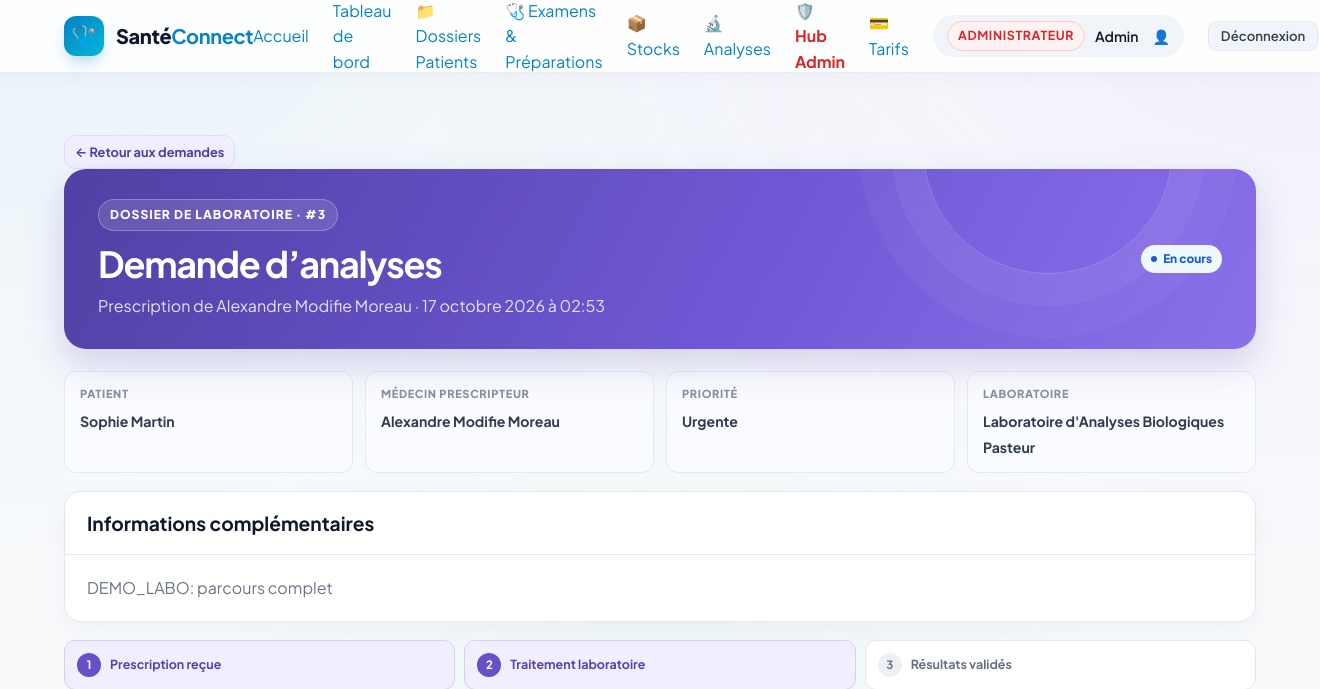
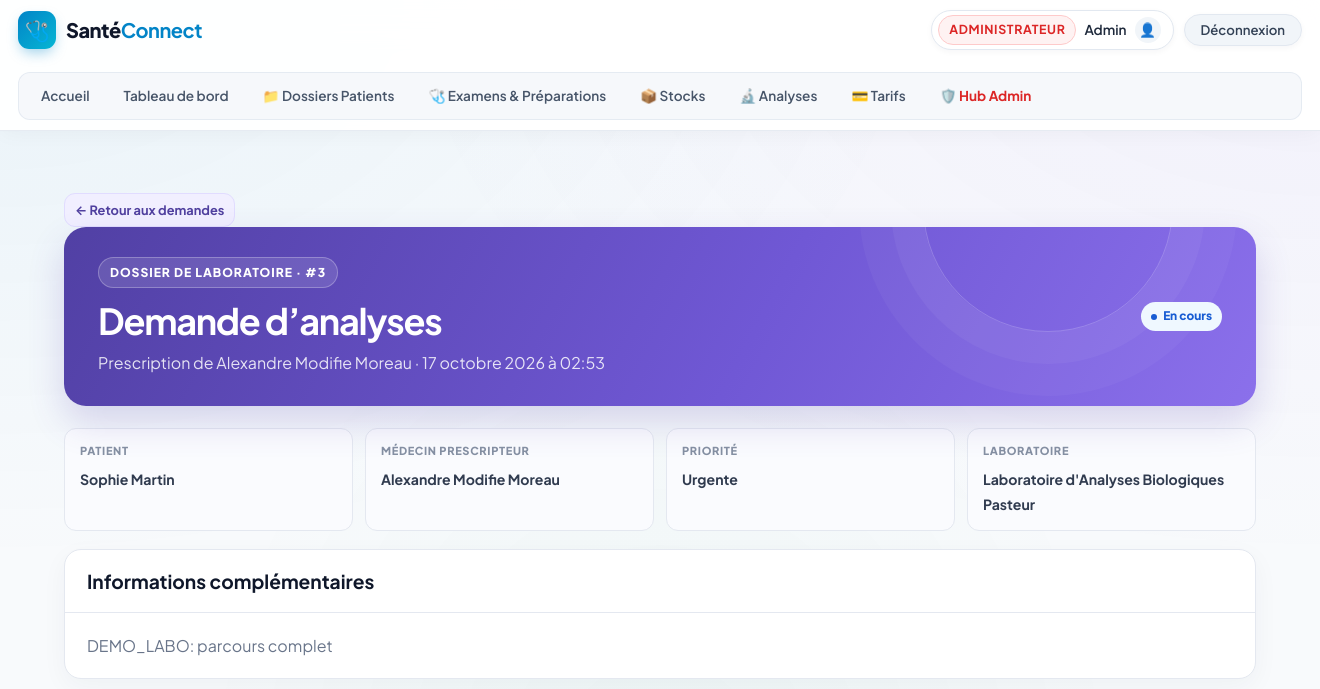
Before and after one commit to azizlaribii/Django_Python, a Django app: page /laboratoire/demandes/3/ in a window 1320 px wide. Shown: the top 689 px of the page. Run offline with Django 5.2, Linux system fonts and the light colour scheme; a user stored in the database is signed in; data comes from the database, SQL or seed files in the repository; both versions use the stored data as it was after the commit; data that the repository does not hold is empty.

Commit message:
style(navbar): ajustement et présentation moderne et responsive de la navbar supérieure

```diff
--- a/static/css/style.css
+++ b/static/css/style.css
@@ -110,77 +110,246 @@ a:hover {
 }
 
 
-/* Navbar */
+/* ==========================================================================
+   NAVBAR - MODERN MEDICAL GLASSMORPHISM & RESPONSIVE LAYOUT
+   ========================================================================== */
 .navbar {
   position: sticky;
   top: 0;
-  z-index: 100;
-  background: rgba(255, 255, 255, 0.88);
-  backdrop-filter: blur(16px);
-  -webkit-backdrop-filter: blur(16px);
-  border-bottom: 1px solid rgba(226, 232, 240, 0.8);
-  box-shadow: 0 4px 20px rgba(15, 23, 42, 0.03);
+  z-index: 1000;
+  background: rgba(255, 255, 255, 0.94);
+  backdrop-filter: blur(20px);
+  -webkit-backdrop-filter: blur(20px);
+  border-bottom: 1px solid rgba(226, 232, 240, 0.85);
+  box-shadow: 0 4px 20px -2px rgba(15, 23, 42, 0.04);
+  transition: all 0.3s ease;
 }
 
 .navbar-inner {
   display: flex;
   align-items: center;
   justify-content: space-between;
-  height: 72px;
+  max-width: 1540px;
+  width: 100%;
+  margin: 0 auto;
+  padding: 0 24px;
+  min-height: 68px;
+  gap: 16px;
+}
+
+/* Brand Section */
+.navbar-brand-section {
+  display: flex;
+  align-items: center;
+  flex-shrink: 0;
 }
 
 .logo-brand {
-  display: flex;
+  display: inline-flex;
   align-items: center;
-  gap: 12px;
+  gap: 10px;
   font-size: 1.25rem;
   font-weight: 800;
   color: #0f172a;
-  letter-spacing: -0.02em;
+  letter-spacing: -0.025em;
+  text-decoration: none;
+  transition: transform 0.2s ease;
+}
+
+.logo-brand:hover {
+  transform: translateY(-1px);
 }
 
 .logo-icon {
-  width: 40px;
-  height: 40px;
-  border-radius: 12px;
+  width: 38px;
+  height: 38px;
+  border-radius: 11px;
   background: linear-gradient(135deg, #0284c7 0%, #06b6d4 100%);
   display: flex;
   align-items: center;
   justify-content: center;
   color: white;
-  font-size: 1.3rem;
-  box-shadow: 0 8px 16px -4px rgba(2, 132, 199, 0.35);
+  font-size: 1.25rem;
+  box-shadow: 0 6px 14px -3px rgba(2, 132, 199, 0.4);
 }
 
+.logo-text {
+  font-family: var(--font-main);
+  font-weight: 800;
+  color: #0f172a;
+}
+
+/* Central Nav Links */
 .nav-links {
   display: flex;
   align-items: center;
-  gap: 24px;
+  gap: 6px;
   list-style: none;
+  margin: 0;
+  padding: 4px;
+  background: rgba(241, 245, 249, 0.65);
+  border: 1px solid rgba(226, 232, 240, 0.8);
+  border-radius: 9999px;
+  overflow-x: auto;
+  scrollbar-width: none;
 }
 
-.nav-item a {
-  font-weight: 600;
-  color: var(--text-muted);
-  font-size: 0.95rem;
-  padding: 8px 14px;
-  border-radius: var(--radius-sm);
+.nav-links::-webkit-scrollbar {
+  display: none;
 }
 
-.nav-item a:hover {
+.nav-item-link {
+  display: inline-flex;
+  align-items: center;
+  gap: 6px;
+  font-size: 0.85rem;
+  font-weight: 600;
+  color: #475569;
+  padding: 7px 13px;
+  border-radius: 9999px;
+  text-decoration: none;
+  white-space: nowrap;
+  border: 1px solid transparent;
+  transition: all 0.2s cubic-bezier(0.16, 1, 0.3, 1);
+  line-height: 1.3;
+}
+
+.nav-item-link:hover {
   color: var(--primary);
-  background: var(--primary-light);
+  background: #ffffff;
+  border-color: rgba(2, 132, 199, 0.2);
+  box-shadow: 0 2px 8px rgba(15, 23, 42, 0.04);
+  transform: translateY(-1px);
+}
+
+/* Module Accents */
+.nav-item-link#nav-dossiers:hover {
+  color: #0284c7;
+  border-color: #bae6fd;
+}
+
+.nav-item-link#nav-examens:hover {
+  color: #0284c7;
+  border-color: #bae6fd;
+}
+
+.nav-item-link#nav-laboratoire:hover {
+  color: #7c3aed;
+  border-color: #ddd6fe;
+}
+
+.nav-item-link#nav-stock:hover {
+  color: #d97706;
+  border-color: #fde68a;
+}
+
+.nav-item-link.nav-item-admin {
+  color: #dc2626 !important;
+  font-weight: 700 !important;
+}
+
+.nav-item-link.nav-item-admin:hover {
+  background: #fef2f2 !important;
+  border-color: #fecaca !important;
+  color: #b91c1c !important;
+}
+
+/* Right User Actions Area */
+.navbar-user-actions {
+  display: flex;
+  align-items: center;
+  gap: 10px;
+  flex-shrink: 0;
 }
 
 .nav-user-badge {
-  display: flex;
+  display: inline-flex;
   align-items: center;
-  gap: 10px;
+  gap: 8px;
+  background: #ffffff;
+  border: 1px solid #e2e8f0;
+  padding: 4px 12px 4px 6px;
+  border-radius: 9999px;
+  box-shadow: 0 2px 6px rgba(15, 23, 42, 0.04);
+  font-size: 0.85rem;
+  font-weight: 600;
+  color: #1e293b;
+}
+
+.nav-user-name {
+  max-width: 140px;
+  overflow: hidden;
+  text-overflow: ellipsis;
+  white-space: nowrap;
+}
+
+.nav-profile-icon {
+  display: inline-flex;
+  align-items: center;
+  justify-content: center;
+  width: 26px;
+  height: 26px;
+  border-radius: 50%;
   background: #f1f5f9;
-  padding: 6px 14px;
-  border-radius: var(--radius-full);
-  font-size: 0.875rem;
-  font-weight: 600;
+  font-size: 0.85rem;
+  text-decoration: none;
+  transition: all 0.2s ease;
+}
+
+.nav-profile-icon:hover {
+  background: #e0f2fe;
+  transform: scale(1.1);
+}
+
+.nav-logout-btn {
+  border-radius: 9999px !important;
+  padding: 7px 16px !important;
+  font-size: 0.825rem !important;
+  font-weight: 600 !important;
+  box-shadow: 0 2px 6px rgba(15, 23, 42, 0.04) !important;
+  transition: all 0.2s ease !important;
+}
+
+.nav-logout-btn:hover {
+  background: #e2e8f0 !important;
+  transform: translateY(-1px);
+}
+
+/* Responsive Breakpoints */
+@media (max-width: 1320px) {
+  .navbar-inner {
+    flex-wrap: wrap;
+    padding: 10px 18px;
+    min-height: auto;
+  }
+
+  .nav-links {
+    order: 3;
+    width: 100%;
+    justify-content: flex-start;
+    margin-top: 6px;
+    border-radius: 12px;
+    padding: 6px 8px;
+  }
+
+  .navbar-user-actions {
+    margin-left: auto;
+  }
+}
+
+@media (max-width: 768px) {
+  .logo-text {
+    font-size: 1.1rem;
+  }
+
+  .nav-user-name {
+    display: none;
+  }
+
+  .nav-item-link {
+    font-size: 0.8rem;
+    padding: 6px 10px;
+  }
 }
 
 /* Flash Messages */
--- a/templates/base.html
+++ b/templates/base.html
@@ -17,13 +17,15 @@
 
     <!-- Navigation Bar -->
     <nav class="navbar" id="main-navbar">
-        <div class="container navbar-inner">
-            <a href="{% url 'home' %}" class="logo-brand" id="brand-logo-link">
-                <span class="logo-icon">🩺</span>
-                <span>Santé<strong style="color: var(--primary);">Connect</strong></span>
-            </a>
+        <div class="navbar-inner">
+            <div class="navbar-brand-section">
+                <a href="{% url 'home' %}" class="logo-brand" id="brand-logo-link">
+                    <span class="logo-icon">🩺</span>
+                    <span class="logo-text">Santé<strong style="color: var(--primary);">Connect</strong></span>
+                </a>
+            </div>
 
-            <div class="nav-links">
+            <div class="nav-links" id="main-nav-links">
                 <a href="{% url 'home' %}" class="nav-item-link" id="nav-home">Accueil</a>
 
                 {% if user.is_authenticated %}
@@ -45,20 +47,22 @@
                     {% endif %}
 
                     {% if user.is_admin_user or user.is_staff or user.is_superuser %}
-                        <a href="{% url 'admin_dashboard' %}" class="nav-item-link" style="color: #dc2626; font-weight: 700;" id="nav-admin-hub">
+                        <a href="{% url 'tarif_list' %}" class="nav-item-link" id="nav-tarifs">💳 Tarifs</a>
+                        <a href="{% url 'admin_dashboard' %}" class="nav-item-link nav-item-admin" id="nav-admin-hub">
                             🛡️ Hub Admin
                         </a>
-                        <a href="{% url 'tarif_list' %}" class="nav-item-link">💳 Tarifs</a>
                     {% endif %}
+                {% endif %}
+            </div>
 
-
+            <div class="navbar-user-actions" id="nav-user-actions">
+                {% if user.is_authenticated %}
                     <div class="nav-user-badge" id="nav-user-profile">
                         <span class="badge-role {{ user.role }}">{{ user.get_role_display }}</span>
-                        <span>{{ user.first_name|default:user.username }}</span>
-                        <a href="{% url 'profile' %}" title="Modifier mon profil" style="margin-left: 4px;" id="nav-profile-edit">👤</a>
+                        <span class="nav-user-name">{{ user.first_name|default:user.username }}</span>
+                        <a href="{% url 'profile' %}" class="nav-profile-icon" title="Modifier mon profil" id="nav-profile-edit">👤</a>
                     </div>
-
-                    <a href="{% url 'logout' %}" class="btn btn-secondary btn-sm" id="btn-nav-logout">Déconnexion</a>
+                    <a href="{% url 'logout' %}" class="btn btn-secondary btn-sm nav-logout-btn" id="btn-nav-logout">Déconnexion</a>
                 {% else %}
                     <a href="{% url 'login' %}" class="btn btn-outline btn-sm" id="btn-nav-login">Connexion</a>
                     <a href="{% url 'register' %}" class="btn btn-primary btn-sm" id="btn-nav-register">Créer un compte</a>
```
Also changed, not shown: db.sqlite3.
